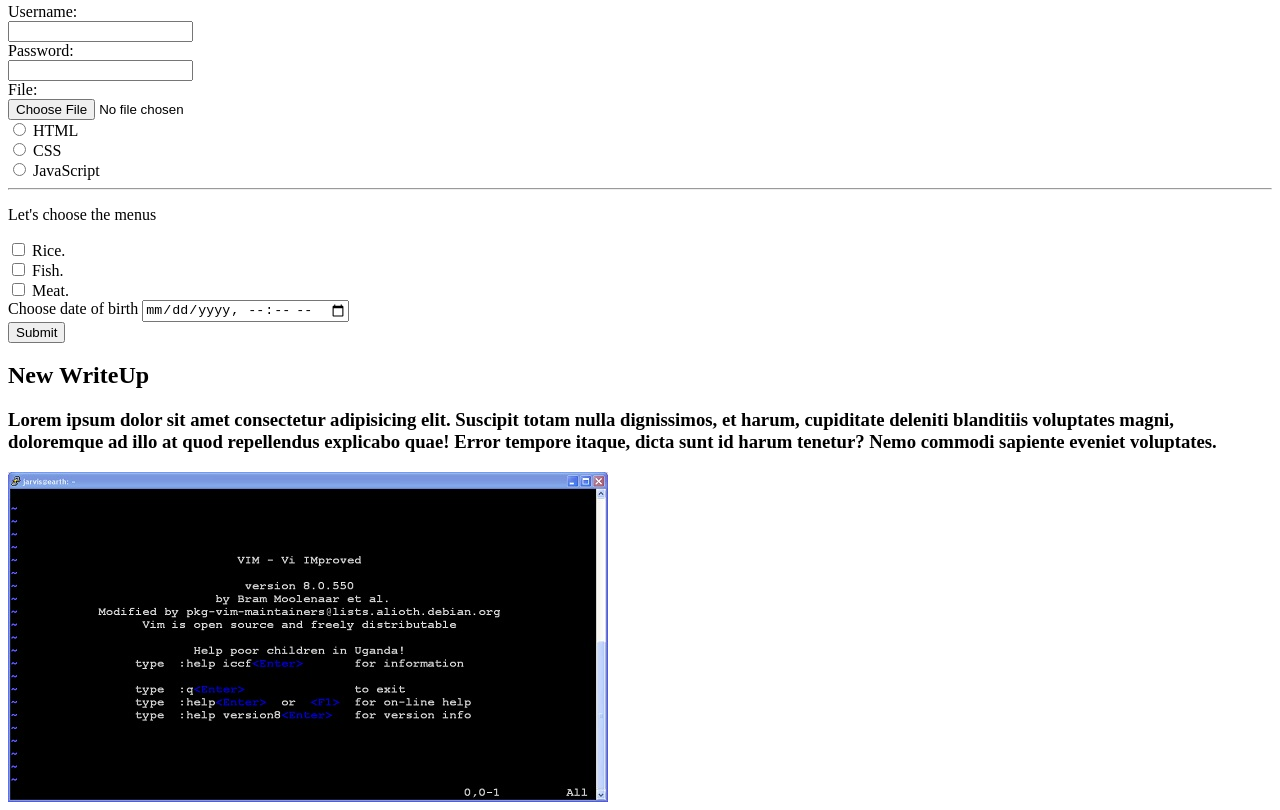
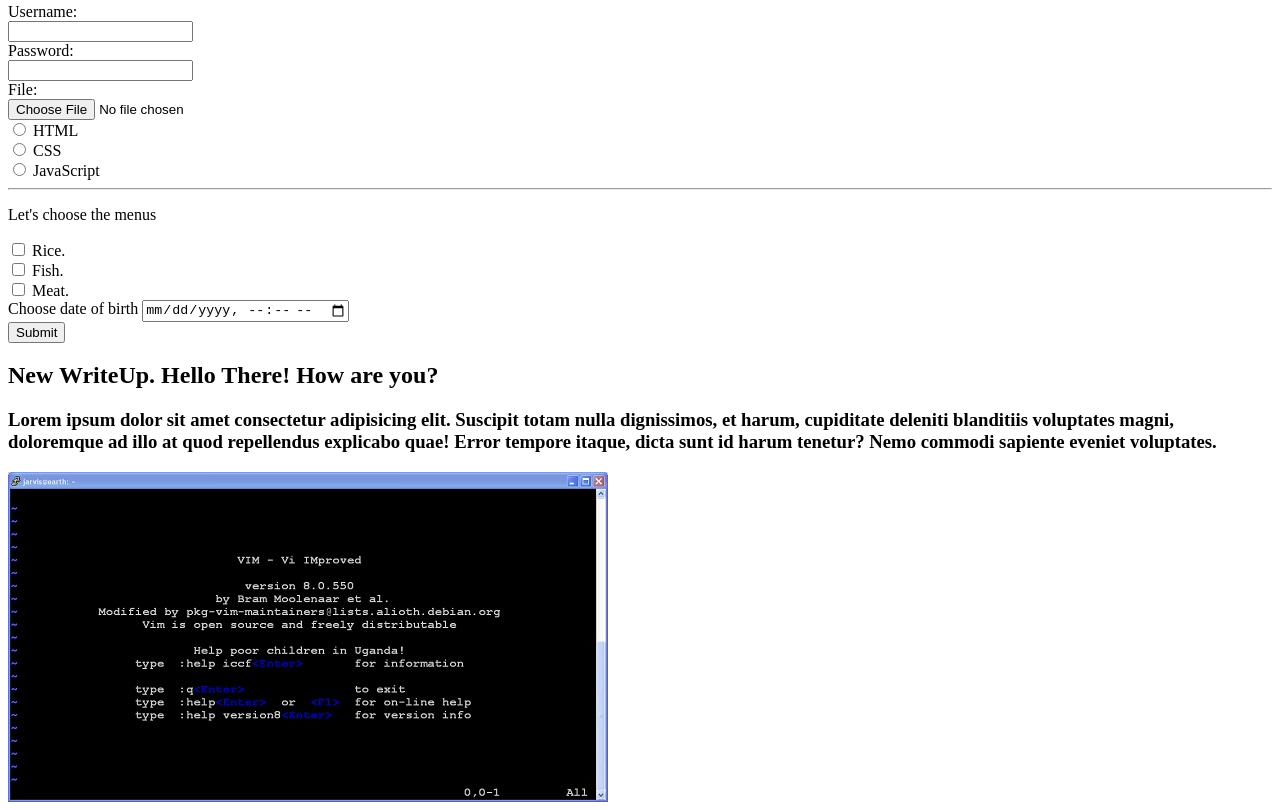
Before and after one commit to MuntasirMac/Test, a plain HTML site: page index.html in a window 1280 px wide. Shown: the part 1868-2678 px from the top of the page. Drawn offline with Linux system fonts and the light colour scheme.

Commit message:
change occured

```diff
--- a/index.html
+++ b/index.html
@@ -70,7 +70,7 @@
             <button>Submit</button>
         </form>
         <div>
-            <h2>New WriteUp</h2>
+            <h2>New WriteUp. Hello There! How are you?</h2>
             <h3>Lorem ipsum dolor sit amet consectetur adipisicing elit. Suscipit totam nulla dignissimos, et harum, cupiditate deleniti blanditiis voluptates magni, doloremque ad illo at quod repellendus explicabo quae! Error tempore itaque, dicta sunt id harum tenetur? Nemo commodi sapiente eveniet voluptates.</h3>
         </div>
         <img src="terminal.jpg" alt="terminal">
```
